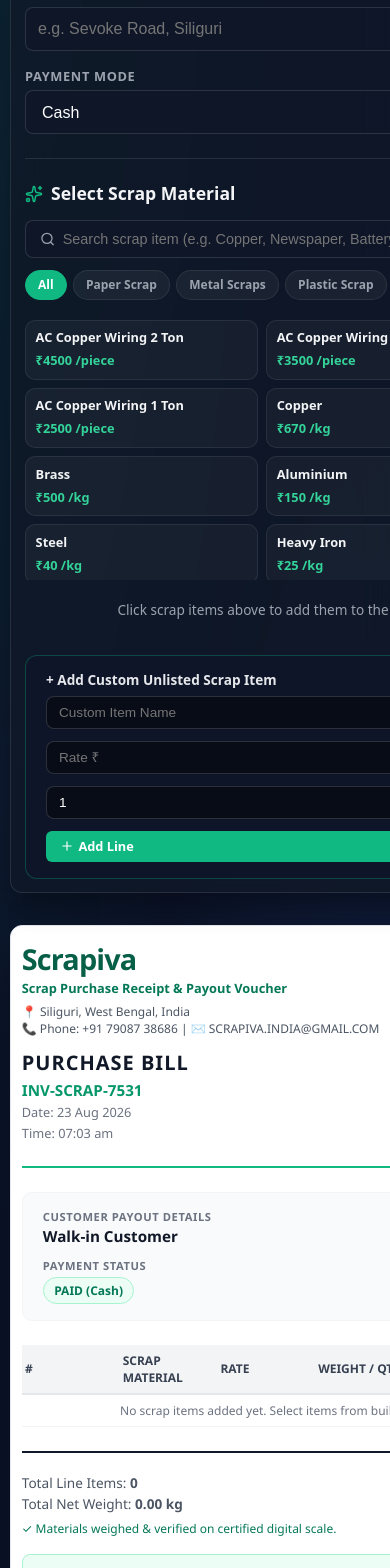
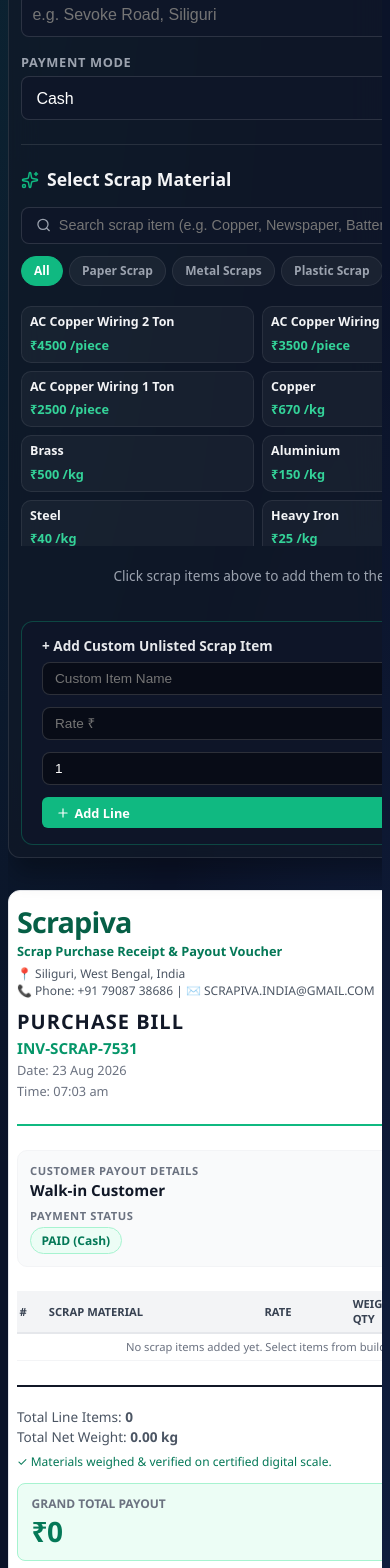
Before and after one commit to Shahbaz18-netizen/ScrapivaWebsite, a Next.js app: page /admin/billing in a window 390 px wide. Shown: the part 432-2000 px from the top of the page. Built offline with nearby package versions, Linux system fonts and the light colour scheme.

Commit message:
fix: Expand responsive media query to 1024px and enforce strict column widths for white receipt table on mobile screens

```diff
--- a/src/components/sections/Billing/BillingSection.module.css
+++ b/src/components/sections/Billing/BillingSection.module.css
@@ -1069,8 +1069,8 @@
   color: #9ca3af;
 }
 
-/* MOBILE RESPONSIVE TWEAKS */
-@media (max-width: 640px) {
+/* MOBILE & TABLET RESPONSIVE RULES (Up to 1024px) */
+@media (max-width: 1024px) {
   .desktopTableOnly {
     display: none;
   }
@@ -1080,90 +1080,149 @@
   }
 
   .billingWrapper {
-    padding: 1rem 0.65rem 3rem 0.65rem;
+    padding: 0.85rem 0.5rem 2.5rem 0.5rem !important;
+    max-width: 100vw !important;
+    overflow-x: hidden !important;
+    box-sizing: border-box !important;
+  }
+
+  .billingContainer,
+  .billingGrid,
+  .previewWrapper {
+    width: 100% !important;
+    max-width: 100% !important;
+    box-sizing: border-box !important;
+    overflow-x: hidden !important;
   }
 
   .billingHeader {
     flex-direction: column;
     align-items: flex-start;
     gap: 0.75rem;
-    margin-bottom: 1.25rem;
+    margin-bottom: 1rem;
+    width: 100%;
+    box-sizing: border-box;
   }
 
   .portalTitle {
-    font-size: 1.35rem;
+    font-size: 1.25rem;
   }
 
   .portalSub {
-    font-size: 0.8rem;
+    font-size: 0.78rem;
   }
 
   .builderCard {
-    padding: 0.85rem;
+    padding: 0.75rem;
     border-radius: 12px;
+    width: 100% !important;
+    box-sizing: border-box !important;
   }
 
   .formGroup input,
   .formGroup select {
     font-size: 16px; /* Prevents auto-zoom on iOS safari */
     min-height: 44px;
-    padding: 0.5rem 0.75rem;
+    padding: 0.5rem 0.65rem;
+    width: 100%;
+    box-sizing: border-box;
   }
 
   .itemGrid {
     grid-template-columns: repeat(2, 1fr);
     gap: 0.5rem;
-    max-height: 260px;
+    max-height: 240px;
   }
 
   .itemBtn {
-    padding: 0.6rem;
-    min-height: 52px;
+    padding: 0.5rem;
+    min-height: 48px;
   }
 
   .itemName {
-    font-size: 0.8rem;
+    font-size: 0.78rem;
   }
 
   .exportToolbar {
-    grid-template-columns: repeat(2, 1fr);
-    gap: 0.5rem;
+    display: grid !important;
+    grid-template-columns: repeat(2, 1fr) !important;
+    gap: 0.5rem !important;
+    width: 100% !important;
+    box-sizing: border-box !important;
   }
 
   .exportBtn {
-    padding: 0.75rem 0.5rem;
-    font-size: 0.85rem;
-    min-height: 46px;
+    padding: 0.7rem 0.35rem !important;
+    font-size: 0.8rem !important;
+    min-height: 44px !important;
+    width: 100% !important;
+    box-sizing: border-box !important;
+    white-space: nowrap !important;
+    justify-content: center !important;
   }
 
   .invoiceSheet {
-    padding: 1rem 0.65rem !important;
+    padding: 0.85rem 0.5rem !important;
     border-radius: 12px !important;
     width: 100% !important;
+    max-width: 100% !important;
     box-sizing: border-box !important;
     overflow-x: hidden !important;
   }
 
   .printTable {
     width: 100% !important;
+    max-width: 100% !important;
     table-layout: fixed !important;
-    word-break: break-word !important;
+    border-collapse: collapse !important;
+    margin: 0.75rem 0 !important;
+    box-sizing: border-box !important;
   }
 
   .printTable th,
   .printTable td {
-    padding: 0.45rem 0.2rem !important;
-    font-size: 0.75rem !important;
+    padding: 0.35rem 0.15rem !important;
+    font-size: 0.7rem !important;
+    word-break: break-word !important;
+    overflow-wrap: break-word !important;
+    box-sizing: border-box !important;
+  }
+
+  .printTable th:nth-child(1),
+  .printTable td:nth-child(1) {
+    width: 6% !important;
+  }
+
+  .printTable th:nth-child(2),
+  .printTable td:nth-child(2) {
+    width: 44% !important;
+  }
+
+  .printTable th:nth-child(3),
+  .printTable td:nth-child(3) {
+    width: 18% !important;
+  }
+
+  .printTable th:nth-child(4),
+  .printTable td:nth-child(4) {
+    width: 16% !important;
+  }
+
+  .printTable th:nth-child(5),
+  .printTable td:nth-child(5) {
+    width: 16% !important;
+    text-align: right !important;
   }
 
   .customerMetaBox {
     grid-template-columns: 1fr;
-    gap: 0.75rem;
+    gap: 0.5rem;
+    padding: 0.75rem;
   }
 
   .invoiceHeader {
     flex-direction: column;
-    gap: 0.75rem;
+    gap: 0.5rem;
   }
 
   .invoiceMeta {
@@ -1173,15 +1232,26 @@
   .invoiceTotalSection {
     flex-direction: column;
     align-items: stretch;
-    gap: 1rem;
+    gap: 0.75rem;
   }
 
   .grandTotalBox {
     text-align: left;
     background: #ecfdf5;
-    padding: 0.75rem 1rem;
+    padding: 0.65rem 0.85rem;
     border-radius: 8px;
     border: 1px solid #a7f3d0;
+  }
+
+  .invoiceFooterNote {
+    flex-direction: column;
+    align-items: flex-start;
+    gap: 0.75rem;
+  }
+
+  .signatureBox {
+    width: 100%;
+    text-align: left;
   }
 }
 
```
